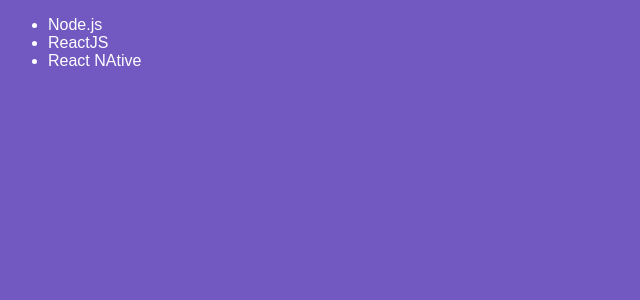
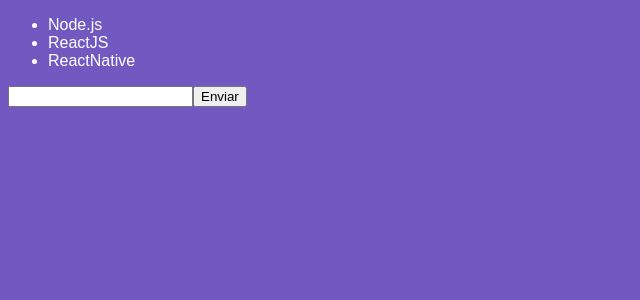
Before and after one commit to angelocarlotto/bootcamp-gostack-modulo04-gobarber, a React app: page / in a window 1280 px wide. Shown: the top 300 px of the page, without its empty margins (0-640 px from the left). Built offline with nearby package versions, Linux system fonts and the light colour scheme.

Commit message:
coontrolando um stado do react e adicionar novos itens dentro de um esstado e utilizando metodo handler

```diff
--- a/src/components/TechList.js
+++ b/src/components/TechList.js
@@ -2,18 +2,35 @@
 class TechList extends Component{
 
     state={
+        newTech:"",
         techs:[
             'Node.js','ReactJS','ReactNative'
         ]
     };
-
+    handleInputChange=e=>{
+        this.setState({newTech:e.target.value});
+    }
+    handleSubmit=e=>{
+            e.preventDefault();
+            this.setState({ techs: [
+                ...this.state.techs,this.state.newTech] ,
+            newTech:""})
+    }
     render(){
         return(
-            <ul>
-                <li>Node.js</li>
-                <li>ReactJS</li>
-                <li>React NAtive</li>
-            </ul>
+            <form onSubmit={this.handleSubmit}>
+
+                <ul>
+                    {this.state.techs.map(tech=><li key={tech}>{tech}</li>)}
+                </ul>
+                <input
+                type="text"
+                onChange={this.handleInputChange}
+                value={this.state.newTech}
+                ></input>
+
+                <button type="submit" >Enviar</button>
+            </form>
         )
     }
 }
```
